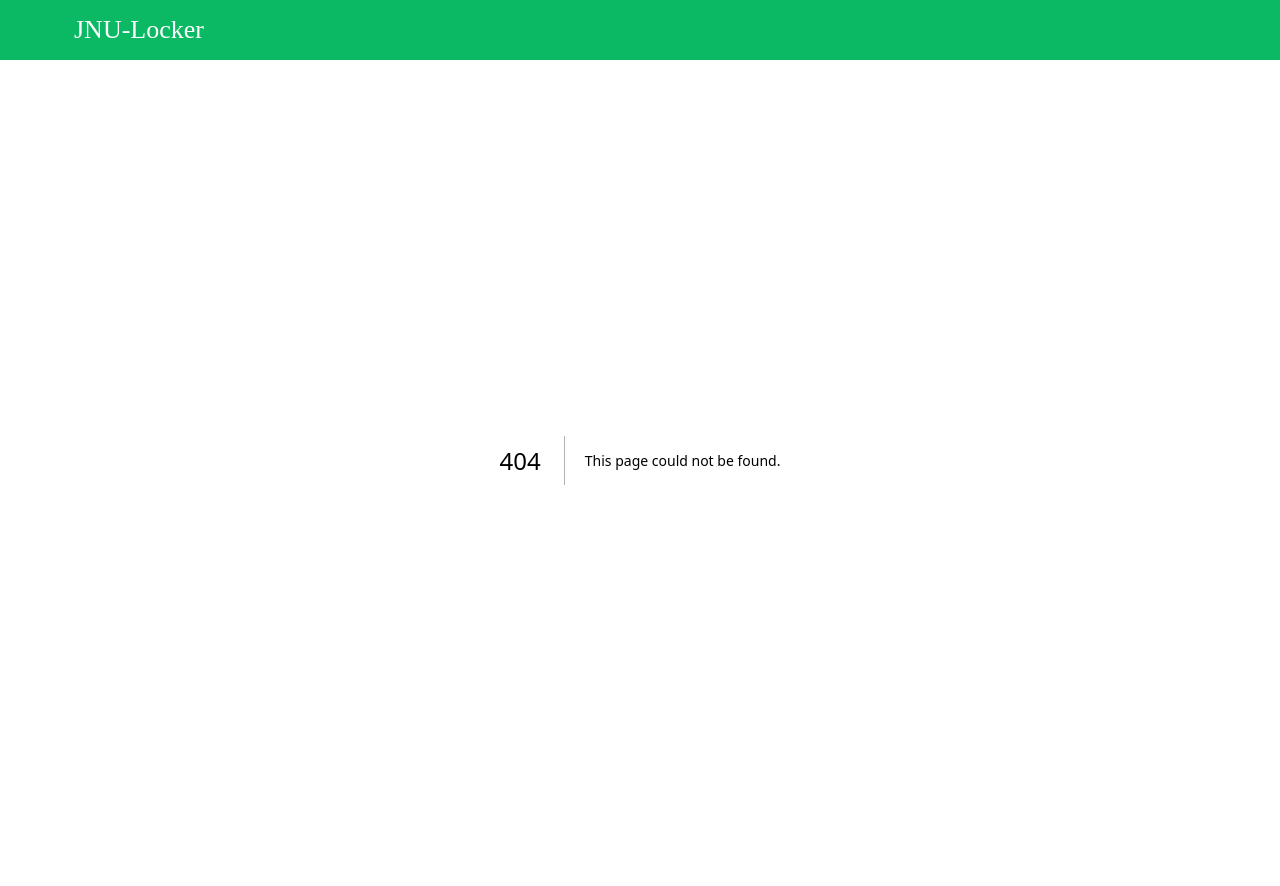
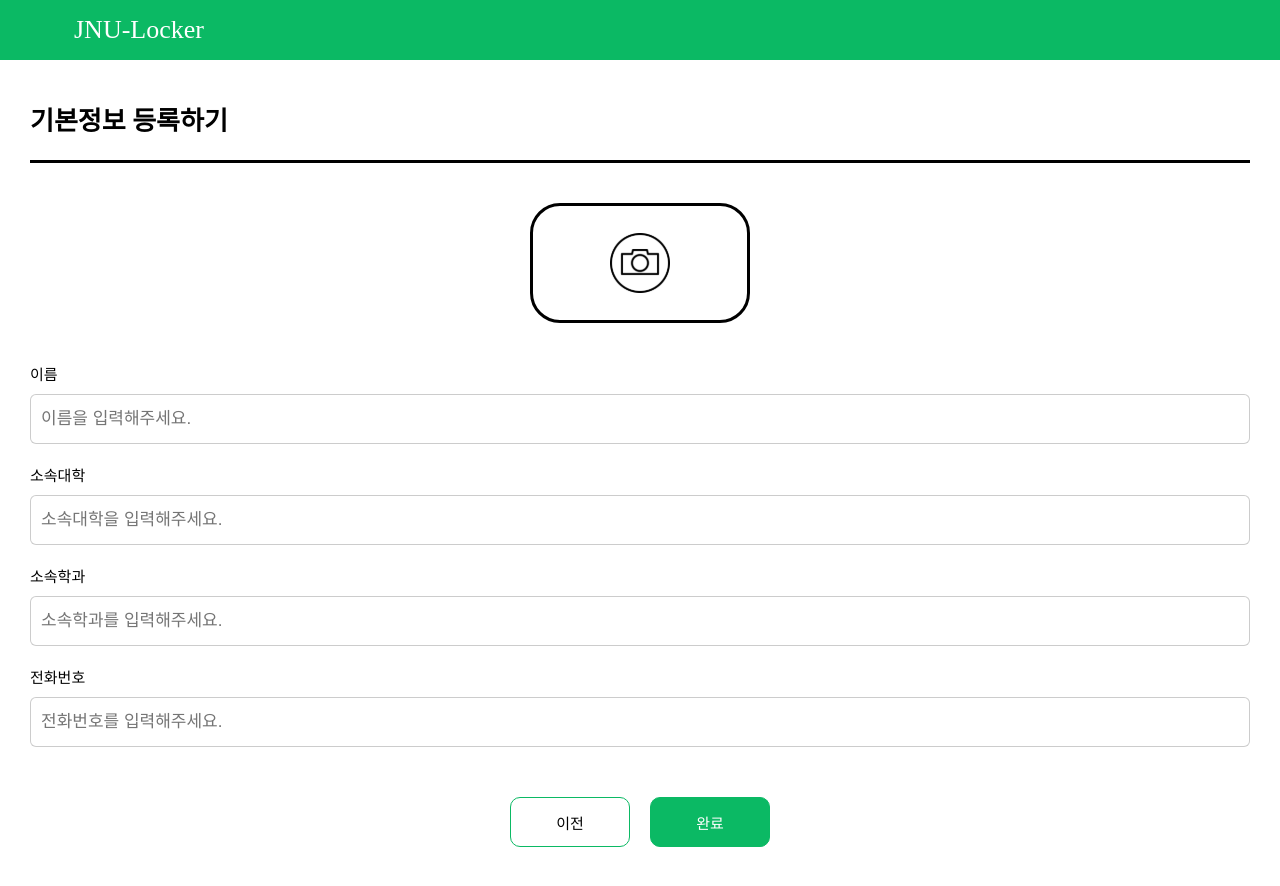
Before and after one commit to DDING-MIN-YEONG/JNU-LOCKER-FE, a Next.js app: page /sign-up/register-info in a window 1280 px wide. Before the commit this address had no page. Before the commit the page ends 860 px from the top, so only its background shows below. Built offline with nearby package versions, Linux system fonts and the light colour scheme.

Commit message:
feat: 기본정보 등록 페이지 ui 구현

```diff
--- /dev/null
+++ b/src/app/sign-up/register-info/page.tsx
@@ -0,0 +1,5 @@
+import RegisterInfo from "@/components/page/RegisterInfo";
+
+export default function RegisterInfoPage() {
+  return <RegisterInfo />;
+}
--- /dev/null
+++ b/src/components/page/RegisterInfo/Form/index.module.scss
@@ -0,0 +1,40 @@
+.form {
+  @include flexSort(column, null, center, null);
+}
+
+.imgContainer {
+  border-radius: 3rem;
+  border: 0.3rem solid hsl(0, 0%, 0%);
+  @include flexSort(row, center, center, null);
+  width: 22rem;
+  height: 12rem;
+  margin: 4rem 0;
+}
+
+.inputContainer {
+  width: 100%;
+  @include flexSort(column, center, center, 2rem);
+}
+
+.certificationBtn {
+  width: 7rem;
+  height: 5rem;
+  @include font(1.3rem, 700, normal);
+}
+
+.errorMessage {
+  margin-top: 2rem;
+  @include font(1.3rem, 400, normal);
+  color: red;
+}
+
+.btnContainer {
+  margin-top: 5rem;
+  @include flexSort(row, center, null, 2rem);
+}
+
+.nextBtn {
+  width: 12rem;
+  height: 5rem;
+  @include font(1.5rem, 500, normal);
+}
--- /dev/null
+++ b/src/components/page/RegisterInfo/Form/index.tsx
@@ -0,0 +1,70 @@
+"use client";
+
+import TextInput from "@/components/common/TextInput";
+import Button from "@/components/common/Button";
+import classNames from "classnames/bind";
+import styles from "@/components/page/RegisterInfo/Form/index.module.scss";
+import Image from "next/image";
+import Picture from "@/icons/picture.svg";
+import useRegisterInfo from "@/hooks/sign-up/useRegisterInfo";
+
+const cn = classNames.bind(styles);
+
+export default function RegisterInfoForm() {
+  const { formAction, formData, onChange, error, onPrevBtnClick, onNextBtnClick } = useRegisterInfo();
+
+  return (
+    <form onSubmit={formAction} className={cn("form")}>
+      <div className={cn("imgContainer")}>
+        <Image src={Picture} alt="학생증 인식" width={60} height={60} />
+      </div>
+      <div className={cn("inputContainer")}>
+        <TextInput
+          id="name"
+          type="text"
+          label="이름"
+          placeholder="이름을 입력해주세요."
+          value={formData.name}
+          onChange={onChange}
+        />
+        <TextInput
+          id="affiliation"
+          type="text"
+          label="소속대학"
+          placeholder="소속대학을 입력해주세요."
+          value={formData.affiliation}
+          onChange={onChange}
+        />
+        <TextInput
+          id="department"
+          type="text"
+          label="소속학과"
+          placeholder="소속학과를 입력해주세요."
+          value={formData.department}
+          onChange={onChange}
+        />
+        <TextInput
+          id="phoneNumber"
+          type="text"
+          label="전화번호"
+          placeholder="전화번호를 입력해주세요."
+          value={formData.phoneNumber}
+          onChange={onChange}
+        />
+      </div>
+      {error.isError && (
+        <p role="alert" className={cn("errorMessage")}>
+          {error.errorMessage}
+        </p>
+      )}
+      <div className={cn("btnContainer")}>
+        <Button color="white" onClick={onPrevBtnClick} type="button" className={cn("nextBtn")}>
+          이전
+        </Button>
+        <Button onClick={onNextBtnClick} type="submit" className={cn("nextBtn")}>
+          완료
+        </Button>
+      </div>
+    </form>
+  );
+}
--- /dev/null
+++ b/src/components/page/RegisterInfo/index.tsx
@@ -0,0 +1,10 @@
+import SignUpLayout from "@/components/page/SignUp/Layout/index";
+import RegisterInfoForm from "@/components/page/RegisterInfo/Form/index";
+
+export default function RegisterInfo() {
+  return (
+    <SignUpLayout title="기본정보 등록하기">
+      <RegisterInfoForm />
+    </SignUpLayout>
+  );
+}
--- a/src/constants/routes/index.ts
+++ b/src/constants/routes/index.ts
@@ -2,4 +2,5 @@ export const ROUTE = {
   MAIN: "/",
   SIGN_IN: "/sign-in",
   SIGN_UP: "/sign-up",
+  REGISTER_INFO: "/sign-up/register-info",
 };
--- /dev/null
+++ b/src/hooks/sign-up/useRegisterInfo.ts
@@ -0,0 +1,83 @@
+import { ChangeEvent, FormEvent, useState } from "react";
+import { useRouter } from "next/navigation";
+import { ROUTE } from "@/constants/routes";
+import { phoneNumberReplace } from "@/utils/replacer";
+
+const useRegisterInfo = () => {
+  const router = useRouter();
+  const [formData, setFormData] = useState({
+    name: "",
+    affiliation: "",
+    department: "",
+    phoneNumber: "",
+  });
+  const [error, setError] = useState({
+    isError: false,
+    errorMessage: "",
+  });
+
+  const validateForm = () => {
+    if (!formData.name) {
+      return "이름을 입력해 주세요.";
+    }
+    if (!formData.affiliation) {
+      return "소속 대학을 입력해 주세요.";
+    }
+    if (!formData.department) {
+      return "소속 학과를 입력해 주세요.";
+    }
+    if (!formData.phoneNumber) {
+      return "전화번호를 입력해 주세요.";
+    }
+    return null;
+  };
+
+  const formAction = (e: FormEvent<HTMLFormElement>) => {
+    e.preventDefault();
+    const errorMessage = validateForm();
+    if (errorMessage) {
+      setError({ isError: true, errorMessage: errorMessage });
+      alert(errorMessage);
+      return;
+    }
+    // TODO : useMutation을 사용하여 회원가입 API 호출
+    setError({ isError: false, errorMessage: "" });
+    alert("회원가입이 완료되었습니다!");
+  };
+
+  const onChange = (e: ChangeEvent<HTMLInputElement>) => {
+    const { id, value } = e.target;
+
+    if (id === "phoneNumber") {
+      const replacedValue = phoneNumberReplace(value);
+      setFormData((prev) => ({
+        ...prev,
+        [id]: replacedValue,
+      }));
+    } else {
+      setFormData((prev) => ({
+        ...prev,
+        [id]: value,
+      }));
+    }
+  };
+
+  const onPrevBtnClick = () => {
+    router.push(ROUTE.SIGN_UP);
+  };
+
+  const onNextBtnClick = () => {
+    router.push(ROUTE.REGISTER_INFO);
+  };
+
+  return {
+    formAction,
+    formData,
+    onChange,
+    error,
+    onPrevBtnClick,
+    onNextBtnClick,
+  };
+};
+
+export default useRegisterInfo;
```
Also changed, not shown: public/icons/picture.svg (added).
